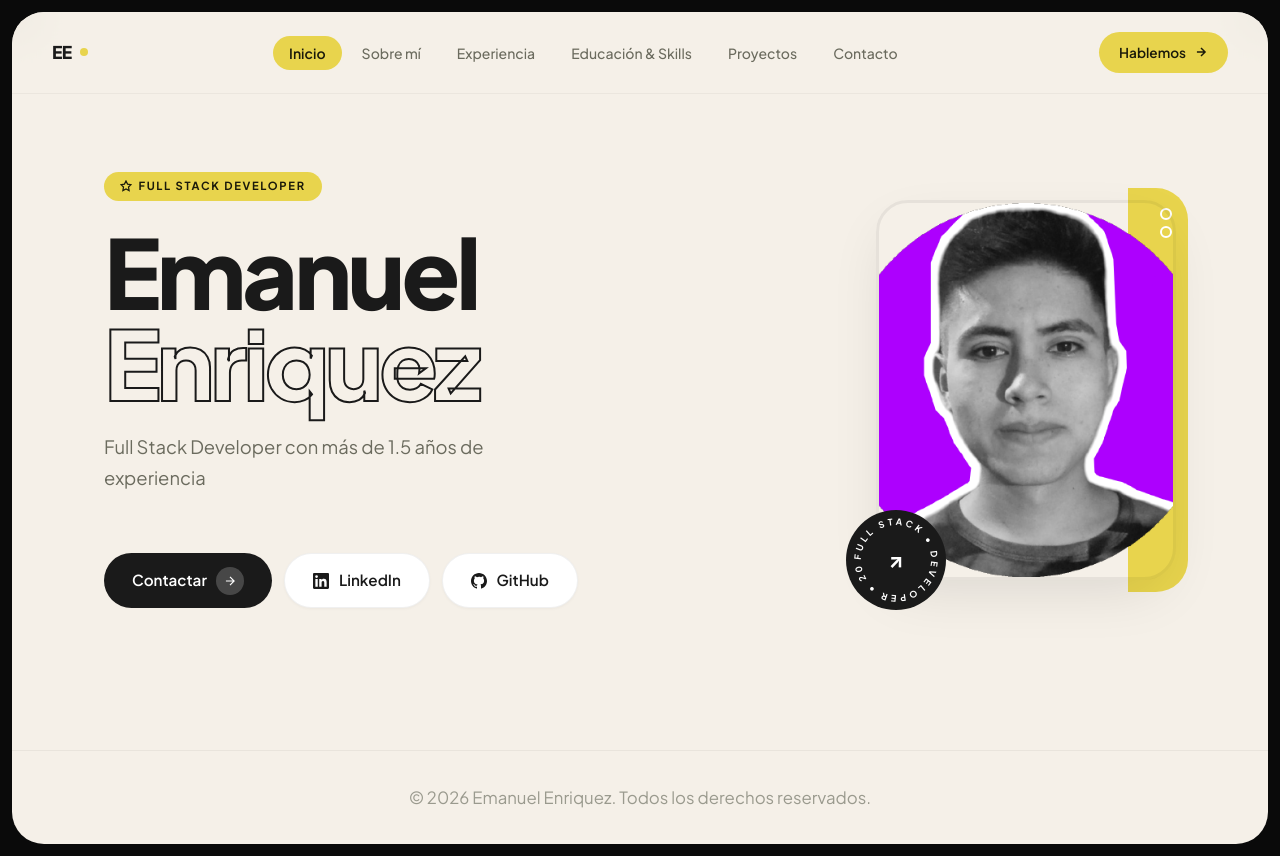
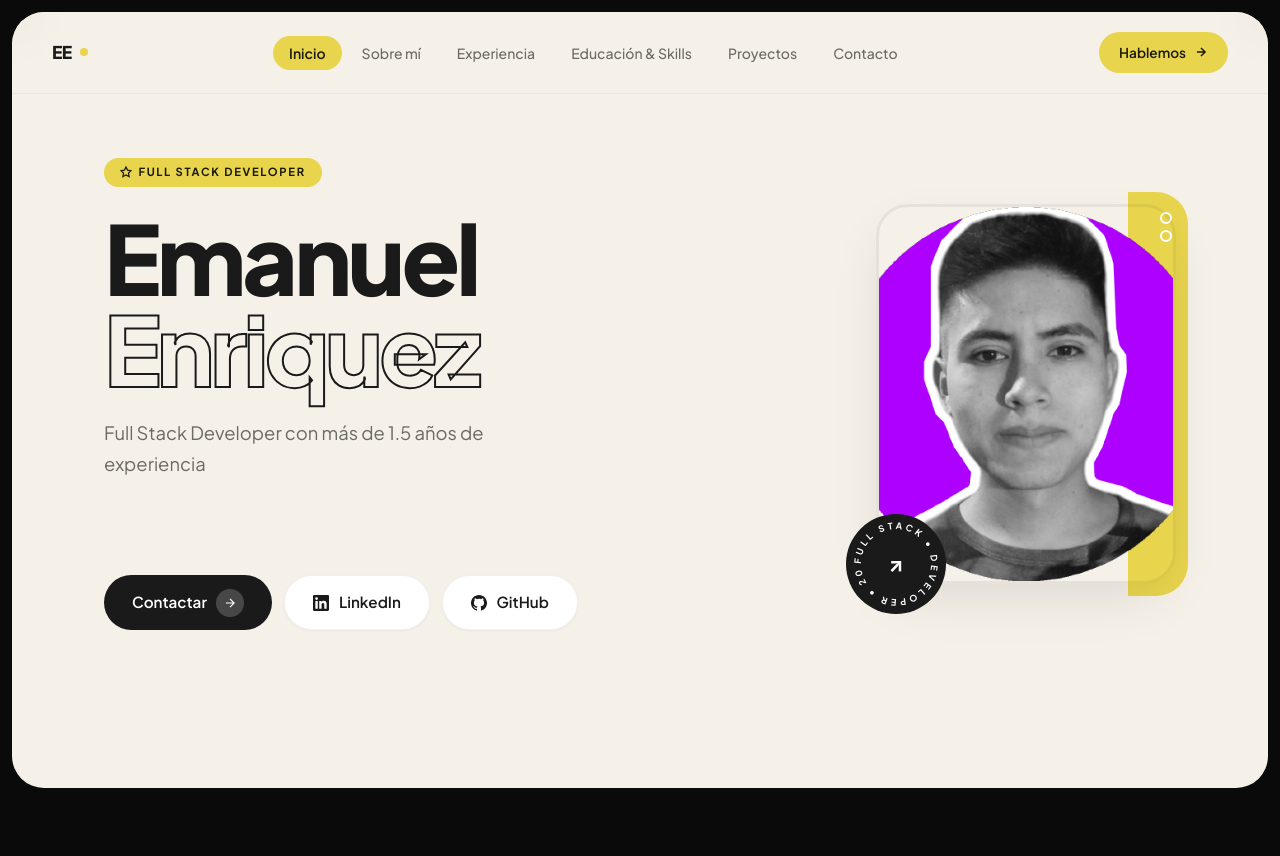
Before and after one commit to emaenriquez/portafolio-minimalista, a React (Vite) app: page / in a window 1280 px wide. After the commit the page ends 800 px from the top, so only its background shows below. Built offline with nearby package versions, Linux system fonts and the light colour scheme.

Commit message:
feat:eliminacion del footer

```diff
--- a/src/components/Layout.jsx
+++ b/src/components/Layout.jsx
@@ -12,11 +12,6 @@ const Layout = ({ children }) => {
         <main className="page-content page-enter" key={location.pathname}>
           {children}
         </main>
-        <footer className="footer">
-          <p style={{ margin: 0, color: 'var(--text-muted)' }}>
-            © {new Date().getFullYear()} Emanuel Enriquez. Todos los derechos reservados.
-          </p>
-        </footer>
       </div>
     </div>
   );
--- a/src/index.css
+++ b/src/index.css
@@ -73,6 +73,7 @@ body {
   -moz-osx-font-smoothing: grayscale;
   min-height: 100vh;
   overflow-x: hidden;
+  overflow-y: auto;
 }
 
 #root {
@@ -331,7 +332,7 @@ body {
    ═══════════════════════════════════════════════ */
 .page-content {
   flex: 1;
-  padding: 0rem 4rem 6rem;
+  padding: 0rem 4rem 2rem;
   max-width: 1200px;
   margin: 0 auto;
   width: 100%;
@@ -616,8 +617,8 @@ a {
   grid-template-rows: auto auto;
   align-items: center;
   gap: 2rem 4rem;
-  padding: 4rem 0 2rem;
-  min-height: 70vh;
+  padding: 2rem 0;
+  min-height: calc(100vh - 200px);
 }
 
 .hero-text {
```
